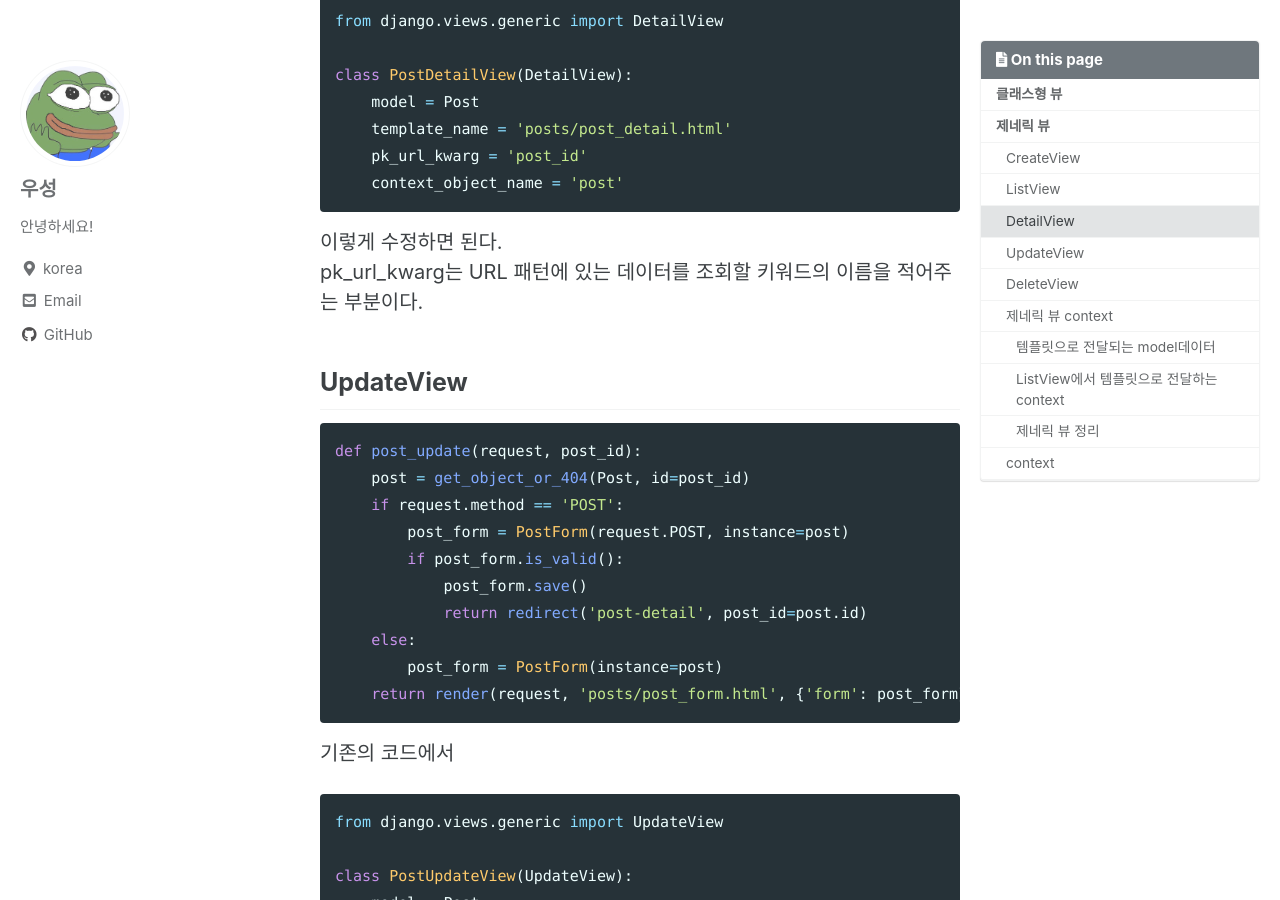
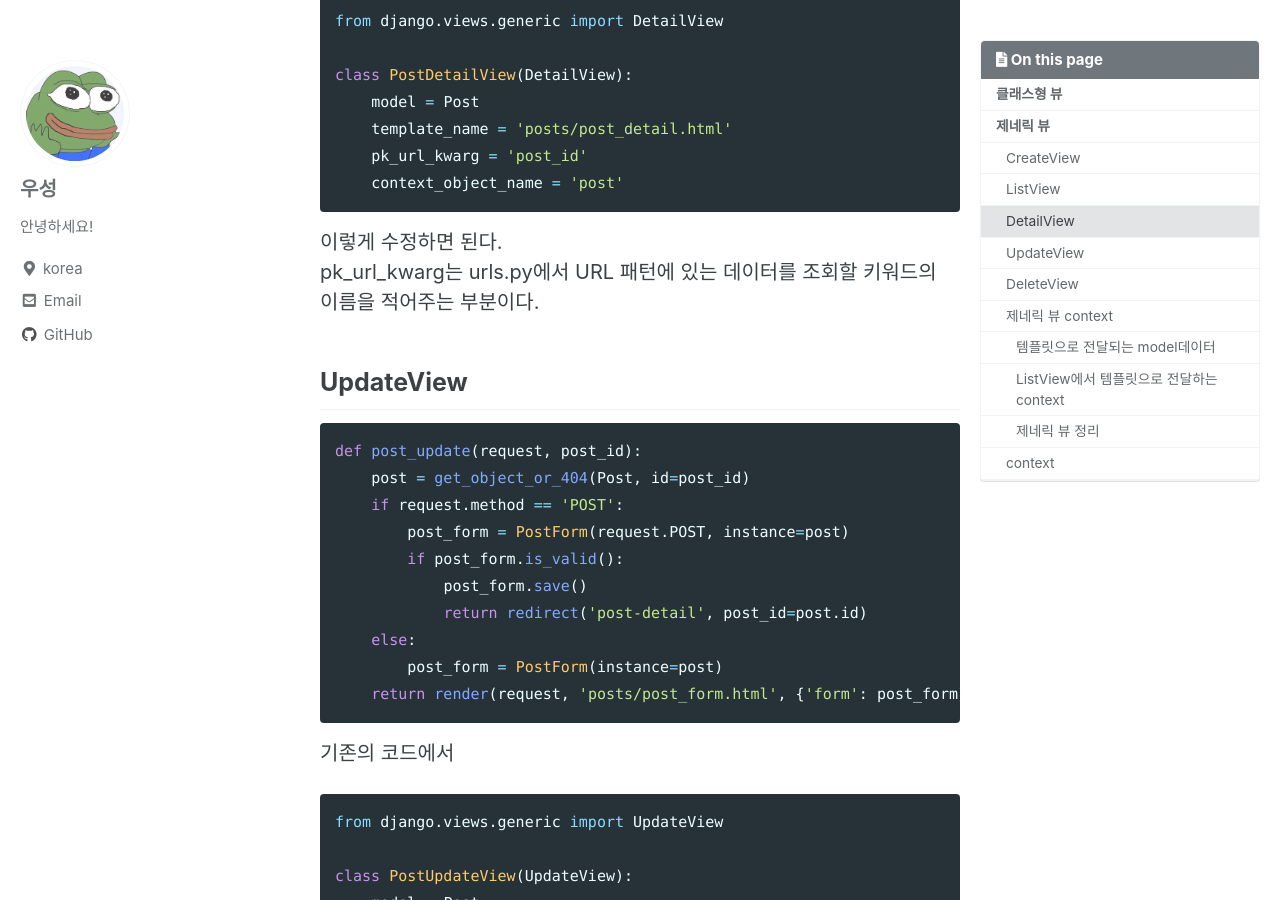
Before and after one commit to wooseongryu/wooseongryu.github.io, a Jekyll site: the page built from _posts/2022-09-25-Django-8.md, in a window 1280 px wide and 900 px high, scrolled down 3325 px. Built offline with Jekyll 4.4.1, drawn with Linux system fonts in a browser that asks for light colours; cached includes are drawn as plain includes; some web fonts are replaced; comment, search, counter and statistics services are not loaded.

Commit message:
내용 수정

````diff
--- a/_posts/2022-09-25-Django-8.md
+++ b/_posts/2022-09-25-Django-8.md
@@ -136,7 +136,7 @@ class PostDetailView(DetailView):
     context_object_name = 'post'
 ```
 이렇게 수정하면 된다.
-pk_url_kwarg는 URL 패턴에 있는 데이터를 조회할 키워드의 이름을 적어주는 부분이다.
+pk_url_kwarg는 urls.py에서 URL 패턴에 있는 데이터를 조회할 키워드의 이름을 적어주는 부분이다.
 
 ## UpdateView
 
````
